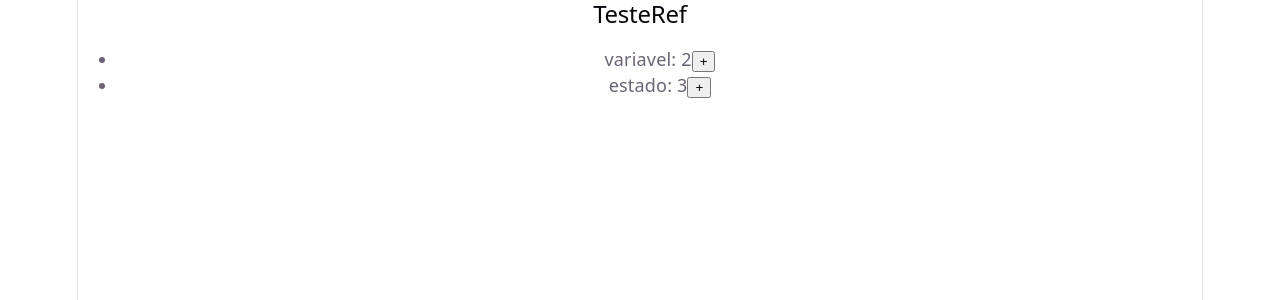
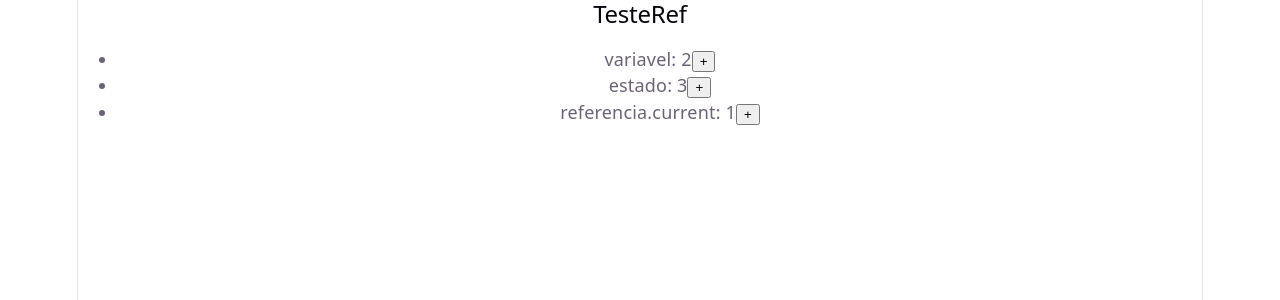
Before and after one commit to ufjf-dcc207/ufjf-dcc207-2026-3-a-atv11-igorknop, a React (Vite) app: page / in a window 1280 px wide. Shown: the top 300 px of the page. Built offline with nearby package versions, Linux system fonts and the light colour scheme.

Commit message:
adiciona ref

```diff
--- a/src/TesteRef.tsx
+++ b/src/TesteRef.tsx
@@ -1,8 +1,9 @@
-import { useState } from "react";
+import { useRef, useState } from "react";
 
 export function TesteRef(){
     let variavel = 2;
     const [estado, setEstado] = useState(3);
+    const referencia = useRef(1);
 
     function incrementaVariavel() {
         variavel++;
@@ -11,6 +12,10 @@ export function TesteRef(){
     function incrementaEstado() {
         setEstado(estado+1);
         console.log("estado: ", estado);
+    }
+    function incrementaReferencia() {
+        referencia.current++;
+        console.log("referencia.current: ", referencia.current);
     }
     return (
     <div>
@@ -22,6 +27,9 @@ export function TesteRef(){
             <li>estado: {estado}
                 <button onClick={incrementaEstado}>+</button>
             </li>
+            <li>referencia.current: {referencia.current /* errado*/}
+                <button onClick={incrementaReferencia}>+</button>
+            </li>
         </ul>
 
     </div>)
```
